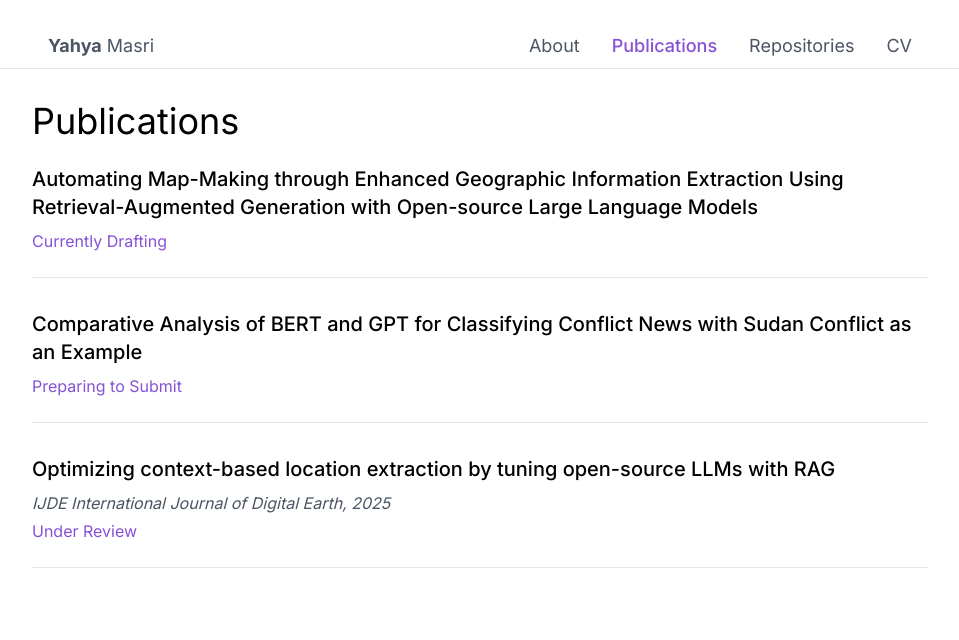
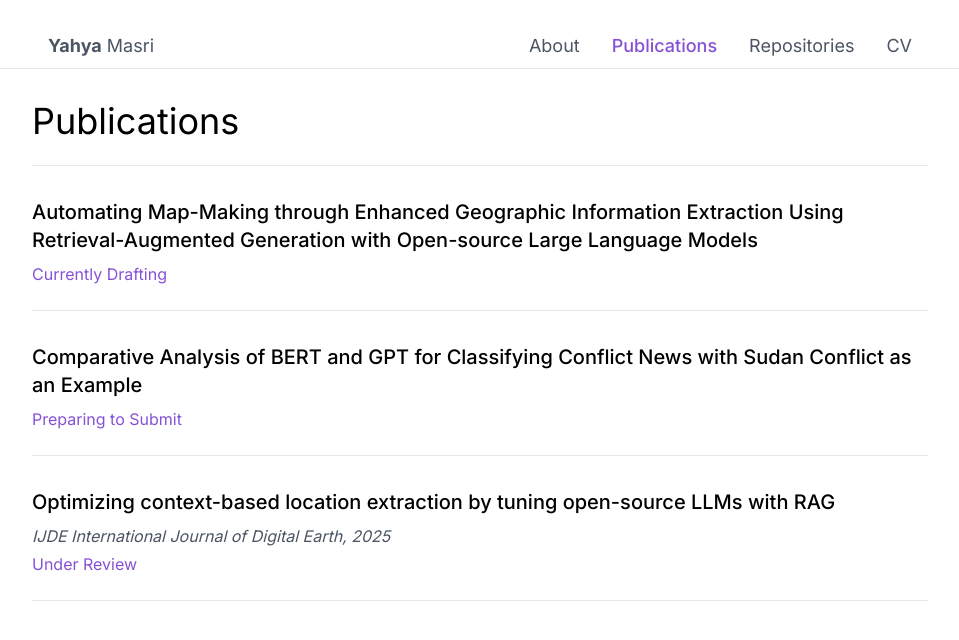
Before and after one commit to yahya3867/portfolio-website, a Next.js app: page /publications in a window 1280 px wide. Shown: the top 640 px of the page, without its empty margins (160-1119 px from the left). Built offline with nearby package versions, Linux system fonts and the light colour scheme.

Commit message:
Add border line under Publications header

```diff
--- a/app/publications/page.tsx
+++ b/app/publications/page.tsx
@@ -31,6 +31,7 @@ export default function Publications() {
         <div className="max-w-4xl mx-auto">
           <section>
             <h1 className="text-4xl mb-6">Publications</h1>
+            <div className="border-b border-gray-200 w-full mb-8"></div>
             <div className="space-y-8">
               {publications.map(pub => (
                 <div key={pub.id} className="border-b pb-6">
```
